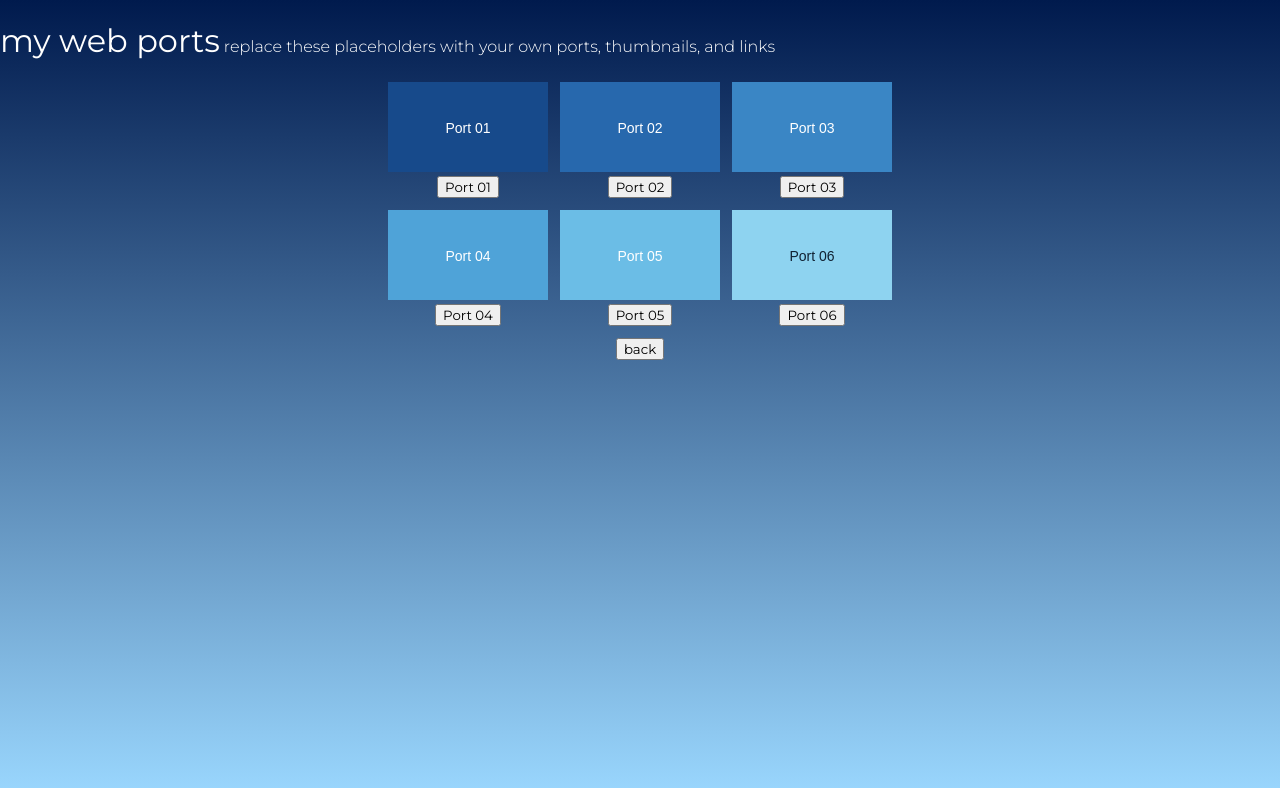
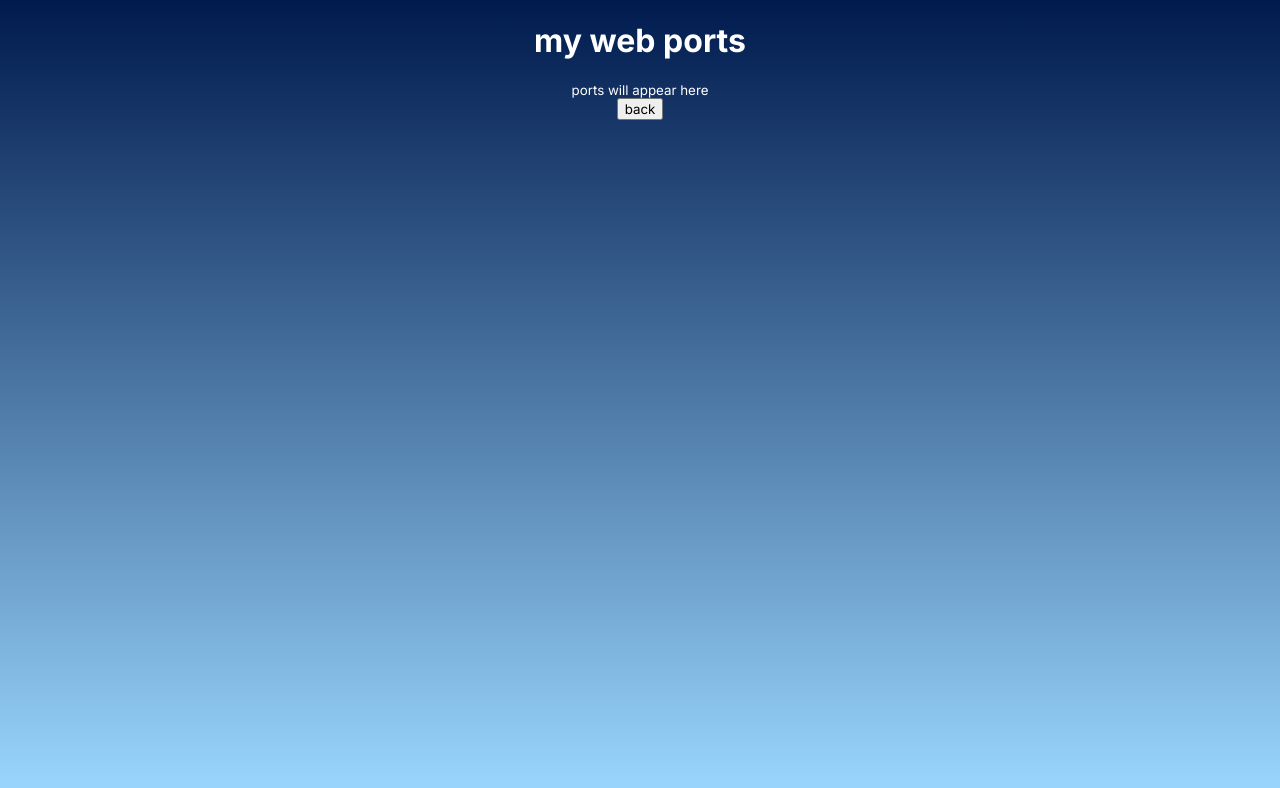
Before and after one commit to braydensrandomcreations/br4yzzn-dot-com, a plain HTML site: page ports.html in a window 1280 px wide. Drawn offline with Linux system fonts and the light colour scheme.

Commit message:
Remove placeholders and refresh Web Ports styling

```diff
--- a/ports.html
+++ b/ports.html
@@ -5,38 +5,28 @@
 <meta name="viewport" content="width=device-width, initial-scale=1.0">
 <title>webports dot com - my web ports</title>
 <style>
-@import url('https://fonts.googleapis.com/css2?family=Montserrat:ital,wght@0,100..900;1,100..900&display=swap');
+@import url('https://fonts.googleapis.com/css2?family=Inter:wght@300;400;500;700&display=swap');
 
-.montsAnimated
+body
 {
-  font-family: "Montserrat", sans-serif;
+  background-image: linear-gradient(#001a4d, #9bd8ff);
+  background-attachment: fixed;
+  margin: 0;
   text-align: center;
-  display: inline-block;
-  animation: slideIn 1s ease-out forwards;
+  font-family: "Inter", sans-serif;
   color: white;
 }
 
-.monts
+.heading
 {
-  font-family: "Montserrat", sans-serif;
   display: inline-block;
-  animation: doohickey 1s ease-out forwards;
-  text-align: center;
-  color: white;
+  animation: fadeRise 0.7s ease-out both;
 }
 
-@keyframes doohickey
+.subText
 {
-  0% { font-weight: 1000; }
-  50% { font-weight: 500; }
-  100% { font-weight: 300; }
-}
-
-@keyframes slideIn
-{
-  0% { transform: translateY(-50px); font-weight: 1000; opacity: 0; }
-  50% { transform: translateY(-10px); font-weight: 500; opacity: 0.5; }
-  100% { transform: translateX(0); font-weight: 400; opacity: 1; }
+  display: block;
+  animation: fadeIn 0.9s 0.25s ease-out both;
 }
 
 .buttonsDiv
@@ -44,50 +34,37 @@
   display: flex;
   justify-content: center;
   align-items: center;
-  gap: 12px;
+  gap: 8px;
   flex-wrap: wrap;
-  margin-bottom: 12px;
 }
 
 .buttonsDoohick
 {
-  font-family: Montserrat;
+  font-family: "Inter", sans-serif;
 }
 
 .buttonsDoohick:hover
 {
-  transition: transform 0.3s cubic-bezier(0, 0, 0.6, 40);
-  transform: translateY(-0.1px);
+  transition: transform 0.3s ease;
+  transform: translateY(-1px);
 }
 
-.portThumb
+@keyframes fadeRise
 {
-  font-family: Montserrat;
-  text-align: center;
-  color: white;
+  from { opacity: 0; transform: translateY(12px); }
+  to { opacity: 1; transform: none; }
 }
 
-body
+@keyframes fadeIn
 {
-  background-image: linear-gradient(#001a4d, #9bd8ff);
-  background-attachment: fixed;
-  margin: 0;
+  from { opacity: 0; }
+  to { opacity: 1; }
 }
 </style>
 </head>
 <body>
-<h1 class="montsAnimated" style="text-align: center;">my web ports</h1>
-<p class="monts">replace these placeholders with your own ports, thumbnails, and links</p>
-<div class="buttonsDiv">
-  <div class="portThumb"><img src="thumbs/port-01.svg" alt="" width="160" height="90"><br><button class="buttonsDoohick" onclick="window.location.href='#'">Port 01</button></div>
-  <div class="portThumb"><img src="thumbs/port-02.svg" alt="" width="160" height="90"><br><button class="buttonsDoohick" onclick="window.location.href='#'">Port 02</button></div>
-  <div class="portThumb"><img src="thumbs/port-03.svg" alt="" width="160" height="90"><br><button class="buttonsDoohick" onclick="window.location.href='#'">Port 03</button></div>
-</div>
-<div class="buttonsDiv">
-  <div class="portThumb"><img src="thumbs/port-04.svg" alt="" width="160" height="90"><br><button class="buttonsDoohick" onclick="window.location.href='#'">Port 04</button></div>
-  <div class="portThumb"><img src="thumbs/port-05.svg" alt="" width="160" height="90"><br><button class="buttonsDoohick" onclick="window.location.href='#'">Port 05</button></div>
-  <div class="portThumb"><img src="thumbs/port-06.svg" alt="" width="160" height="90"><br><button class="buttonsDoohick" onclick="window.location.href='#'">Port 06</button></div>
-</div>
+<h1 class="heading">my web ports</h1>
+<small class="subText">ports will appear here</small>
 <div class="buttonsDiv">
   <button class="buttonsDoohick" onclick="window.location.href='index.html'">back</button>
 </div>
```
Also changed, not shown: index.html (+25 -31 lines), thumbs/port-01.svg (deleted), thumbs/port-02.svg (deleted), thumbs/port-03.svg (deleted), thumbs/port-04.svg (deleted), thumbs/port-05.svg (deleted), thumbs/port-06.svg (deleted), 1 other file.
